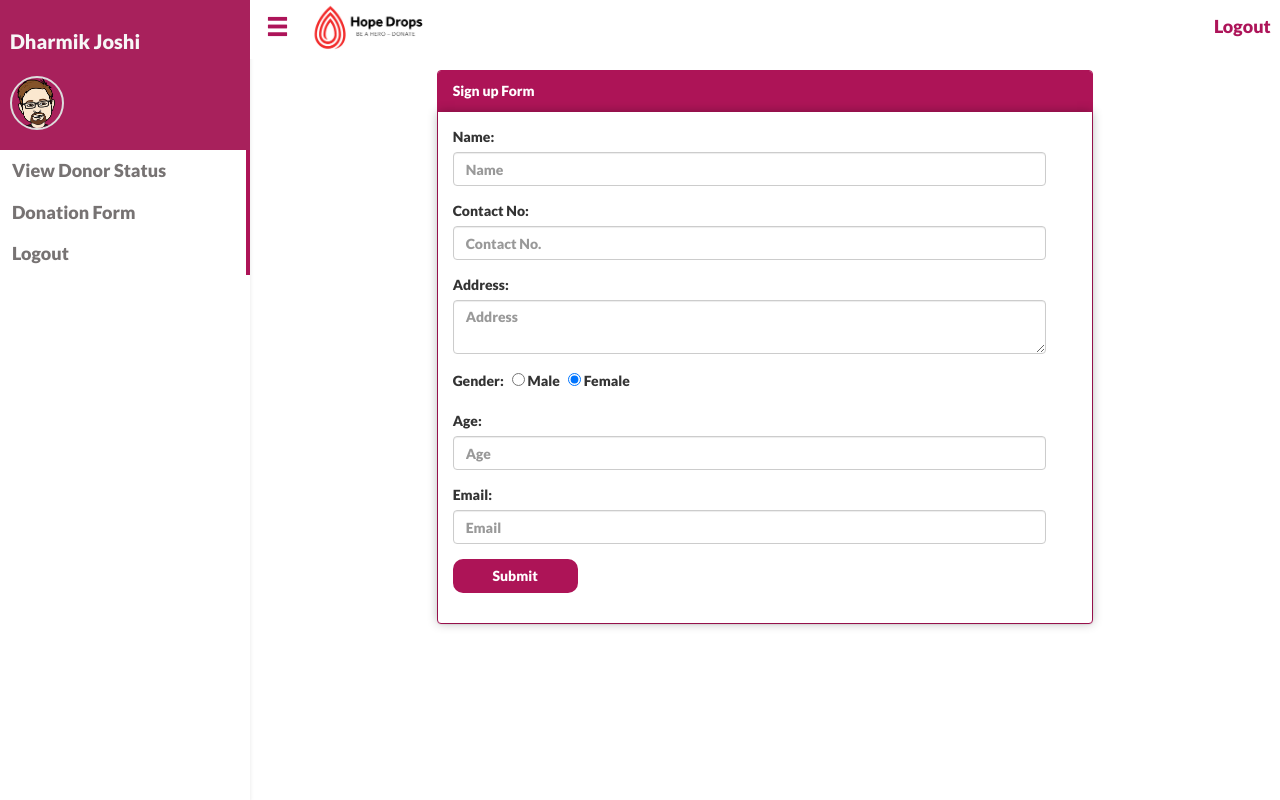
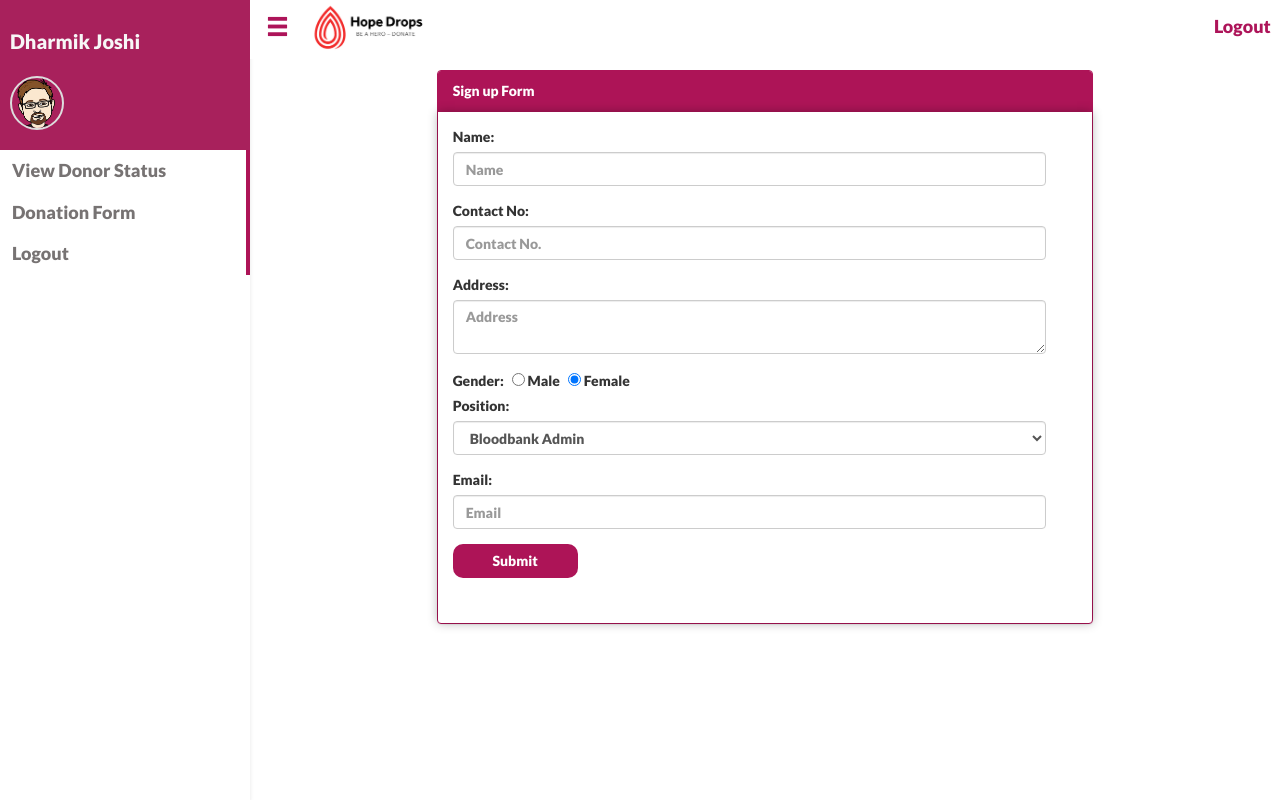
Before and after one commit to dharmick/bloodbank_management, a PHP site: page /signup.php in a window 1280 px wide. Run offline with PHP 8.4, Linux system fonts and the light colour scheme.

Commit message:
sign upm form added

```diff
--- a/signup.php
+++ b/signup.php
@@ -1,4 +1,4 @@
-<!DOCTYPE html>
+ <!DOCTYPE html>
 <html>
 <head>
 	<title> Sign up Form </title>
@@ -120,10 +120,15 @@
             &nbsp; <label>
                 <input type="radio" name="optionsRadios" id="optionsRadios1" value="option1" checked> Female
             </label>
-            </div>
             <div class="form-group has-feedback">
-            <label for="Age">Age:</label>
-            <input type="text" class="form-control" id= "Age" placeholder="Age" name="age">
+            <label for="Position">Position:</label>
+             <select class="form-control"  style="width: 95%;">
+                <option>Bloodbank Admin</option>
+                <option>Lab Assistant</option>
+                <option>Receptionist</option>
+                <option>Staff</option>
+                <option>Hospital Admin</option>
+                 </select>
             </div>
             <div class="form-group has-feedback">
             <label for="Email">Email:</label>
```
